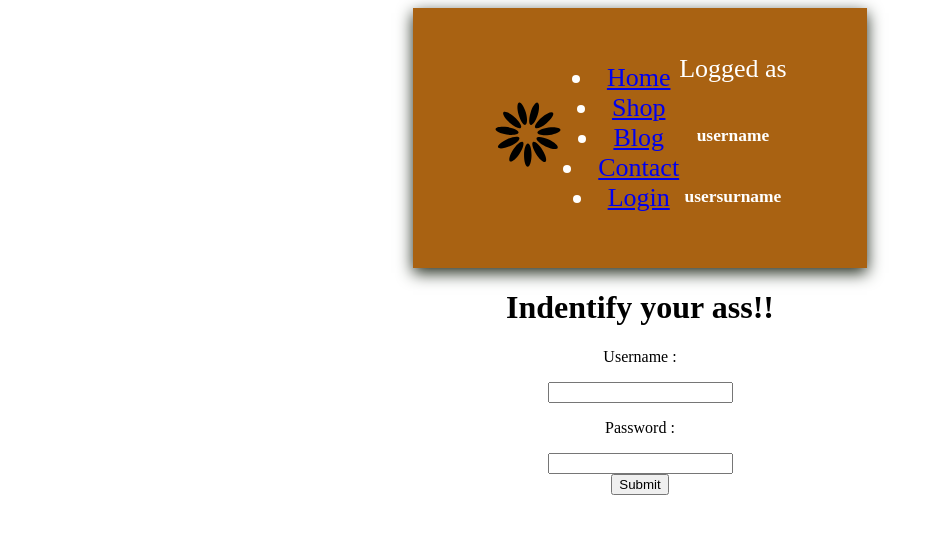
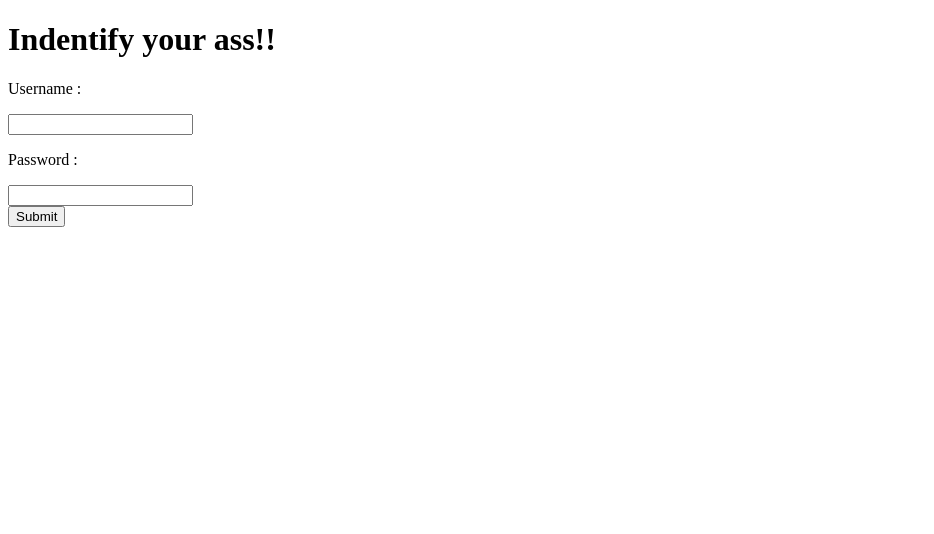
Before and after one commit to UserImagination/reactproject4, a React (Create React App) app: page /login in a window 1280 px wide. Shown: the top 534 px of the page, without its empty margins (0-934 px from the left). Built offline with nearby package versions, Linux system fonts and the light colour scheme.

Commit message:
Co-authored-by: Matthew Craig <matthcraig@users.noreply.github.com>

```diff
--- a/src/App.js
+++ b/src/App.js
@@ -12,9 +12,10 @@ import ShopPage from "./Components/shopPage";
 
 const App = () => {
   const [token, setToken] = useState();
- // if(!token) {
-//    return <LoginPage setToken={setToken} />
-//  }
+
+  if(!token) {
+    return <LoginPage setToken={setToken} />  //This function checks if the user has already logged in
+  }
   return (
     <React.Fragment>
       <div className="App">
--- a/src/Components/loginPage.jsx
+++ b/src/Components/loginPage.jsx
@@ -43,7 +43,7 @@ async function loginUser(credentials) {
     <div className="login-wrapper">
       <h1>Indentify your ass!!</h1>
 
-      <form>
+      <form onSubmit={handleSubmit}>
           <label>
             <p>Username :</p>
             <input type="text" onChange={e => setUserName(e.target.value)}/>
```
